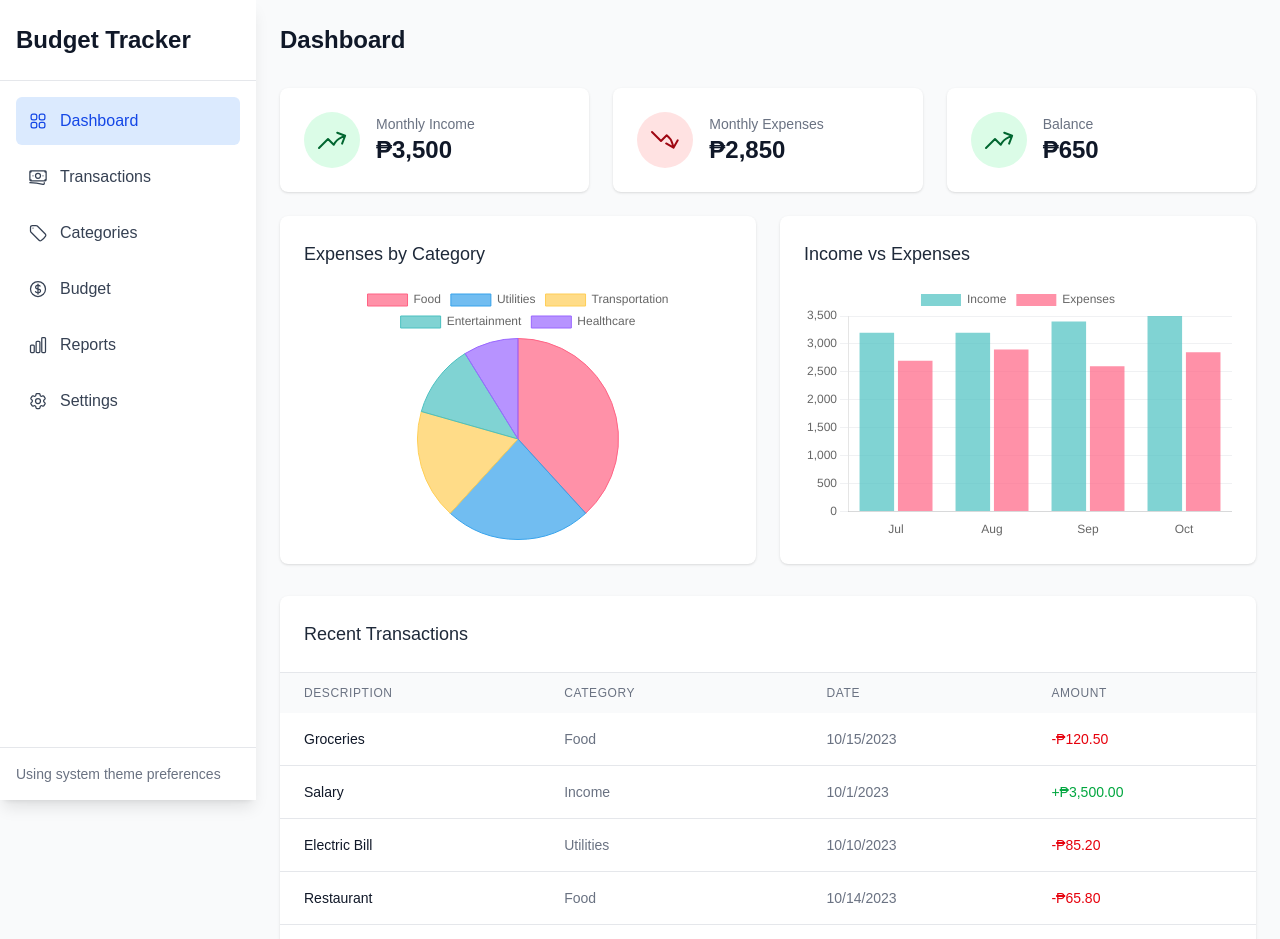
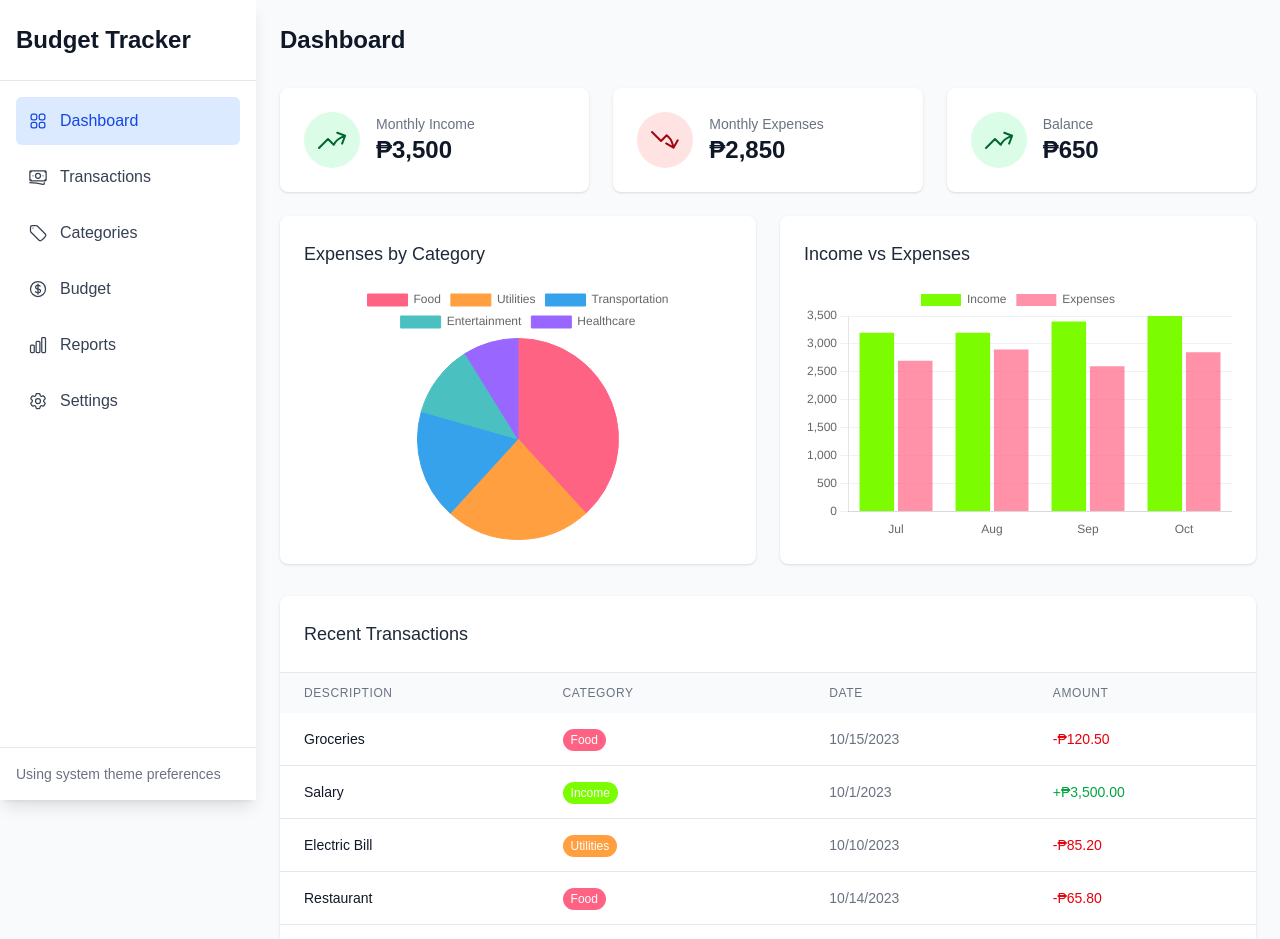
Before and after one commit to cup-noodlehS/cmsc126-LE2, a Next.js app in the folder client/: page / in a window 1280 px wide. Shown: the top 939 px of the page. Built offline with nearby package versions, Linux system fonts and the light colour scheme.

Commit message:
add dynamic colors to categories

```diff
--- a/client/app/components/dashboard/Dashboard.tsx
+++ b/client/app/components/dashboard/Dashboard.tsx
@@ -2,6 +2,7 @@
 
 import { Chart as ChartJS, ArcElement, Tooltip, Legend, CategoryScale, LinearScale, BarElement, Title, PointElement, LineElement } from 'chart.js';
 import { Pie, Bar } from 'react-chartjs-2';
+import { mockCategories } from "../../data/mockData";
 
 // Register ChartJS components
 ChartJS.register(
@@ -33,25 +34,30 @@ const mockRecentTransactions = [
   { id: 5, title: 'Uber', amount: -22.50, date: '2023-10-12', category: 'Transportation' },
 ];
 
-// Category spending mock data
+// Category spending mock data with colors from mockCategories
+const categoryColors = mockCategories.reduce((acc, cat) => {
+  acc[cat.name] = cat.color;
+  return acc;
+}, {} as Record<string, string>);
+
 const mockCategoryData = {
   labels: ['Food', 'Utilities', 'Transportation', 'Entertainment', 'Healthcare'],
   datasets: [
     {
       data: [650, 400, 300, 200, 150],
       backgroundColor: [
-        'rgba(255, 99, 132, 0.7)',
-        'rgba(54, 162, 235, 0.7)',
-        'rgba(255, 206, 86, 0.7)',
-        'rgba(75, 192, 192, 0.7)',
-        'rgba(153, 102, 255, 0.7)',
+        categoryColors['Food'] || 'rgba(255, 99, 132, 0.7)',
+        categoryColors['Utilities'] || 'rgba(54, 162, 235, 0.7)',
+        categoryColors['Transportation'] || 'rgba(255, 206, 86, 0.7)',
+        categoryColors['Entertainment'] || 'rgba(75, 192, 192, 0.7)',
+        categoryColors['Health'] || 'rgba(153, 102, 255, 0.7)',
       ],
       borderColor: [
-        'rgba(255, 99, 132, 1)',
-        'rgba(54, 162, 235, 1)',
-        'rgba(255, 206, 86, 1)',
-        'rgba(75, 192, 192, 1)',
-        'rgba(153, 102, 255, 1)',
+        categoryColors['Food'] || 'rgba(255, 99, 132, 1)',
+        categoryColors['Utilities'] || 'rgba(54, 162, 235, 1)',
+        categoryColors['Transportation'] || 'rgba(255, 206, 86, 1)',
+        categoryColors['Entertainment'] || 'rgba(75, 192, 192, 1)',
+        categoryColors['Health'] || 'rgba(153, 102, 255, 1)',
       ],
       borderWidth: 1,
     },
@@ -65,7 +71,7 @@ const mockMonthlyComparisonData = {
     {
       label: 'Income',
       data: [3200, 3200, 3400, 3500],
-      backgroundColor: 'rgba(75, 192, 192, 0.7)',
+      backgroundColor: categoryColors['Income'] || 'rgba(75, 192, 192, 0.7)',
     },
     {
       label: 'Expenses',
@@ -73,6 +79,12 @@ const mockMonthlyComparisonData = {
       backgroundColor: 'rgba(255, 99, 132, 0.7)',
     },
   ],
+};
+
+// Get category color
+const getCategoryColor = (categoryName: string) => {
+  const category = mockCategories.find(cat => cat.name === categoryName);
+  return category ? category.color : "#808080"; // Default to gray if not found
 };
 
 export function Dashboard() {
@@ -153,7 +165,17 @@ export function Dashboard() {
               {mockRecentTransactions.map((transaction) => (
                 <tr key={transaction.id}>
                   <td className="px-6 py-4 whitespace-nowrap text-sm font-medium text-gray-900 dark:text-white">{transaction.title}</td>
-                  <td className="px-6 py-4 whitespace-nowrap text-sm text-gray-500 dark:text-gray-300">{transaction.category}</td>
+                  <td className="px-6 py-4 whitespace-nowrap text-sm text-gray-500 dark:text-gray-300">
+                    <span
+                      className="px-2 py-1 text-xs rounded-full text-white"
+                      style={{
+                        backgroundColor: getCategoryColor(transaction.category),
+                        color: '#FFFFFF'
+                      }}
+                    >
+                      {transaction.category}
+                    </span>
+                  </td>
                   <td className="px-6 py-4 whitespace-nowrap text-sm text-gray-500 dark:text-gray-300">{new Date(transaction.date).toLocaleDateString()}</td>
                   <td className={`px-6 py-4 whitespace-nowrap text-sm font-medium ${
                     transaction.amount >= 0 ? 'text-green-600 dark:text-green-400' : 'text-red-600 dark:text-red-400'
--- a/client/app/components/transactions/TransactionForm.tsx
+++ b/client/app/components/transactions/TransactionForm.tsx
@@ -164,7 +164,15 @@ export function TransactionForm({ transaction, onClose }: TransactionFormProps)
           >
             <option value="" disabled>Select a category</option>
             {mockCategories.map((cat: Category) => (
-              <option key={cat.id} value={cat.name}>
+              <option
+                key={cat.id}
+                value={cat.name}
+                style={{
+                  backgroundColor: cat.color,
+                  color: 'white',
+                  fontWeight: 'bold'
+                }}
+              >
                 {cat.name}
               </option>
             ))}
--- a/client/app/components/transactions/TransactionsList.tsx
+++ b/client/app/components/transactions/TransactionsList.tsx
@@ -1,6 +1,7 @@
 "use client";
 
 import { Transaction } from "../../types";
+import { mockCategories } from "../../data/mockData";
 
 interface TransactionsListProps {
   transactions: Transaction[];
@@ -24,6 +25,12 @@ export function TransactionsList({ transactions, onEdit }: TransactionsListProps
       style: "currency",
       currency: "PHP",
     });
+  };
+
+  // Get category color
+  const getCategoryColor = (categoryName: string) => {
+    const category = mockCategories.find(cat => cat.name === categoryName);
+    return category ? category.color : "#808080"; // Default to gray if not found
   };
 
   return (
@@ -69,7 +76,13 @@ export function TransactionsList({ transactions, onEdit }: TransactionsListProps
                     )}
                   </td>
                   <td className="px-6 py-4 whitespace-nowrap text-sm text-gray-500 dark:text-gray-400">
-                    <span className="px-2 py-1 text-xs rounded-full bg-blue-100 text-blue-800 dark:bg-blue-900 dark:text-blue-200">
+                    <span
+                      className="px-2 py-1 text-xs rounded-full text-white"
+                      style={{
+                        backgroundColor: getCategoryColor(transaction.category),
+                        color: '#FFFFFF'
+                      }}
+                    >
                       {transaction.category}
                     </span>
                   </td>
```
